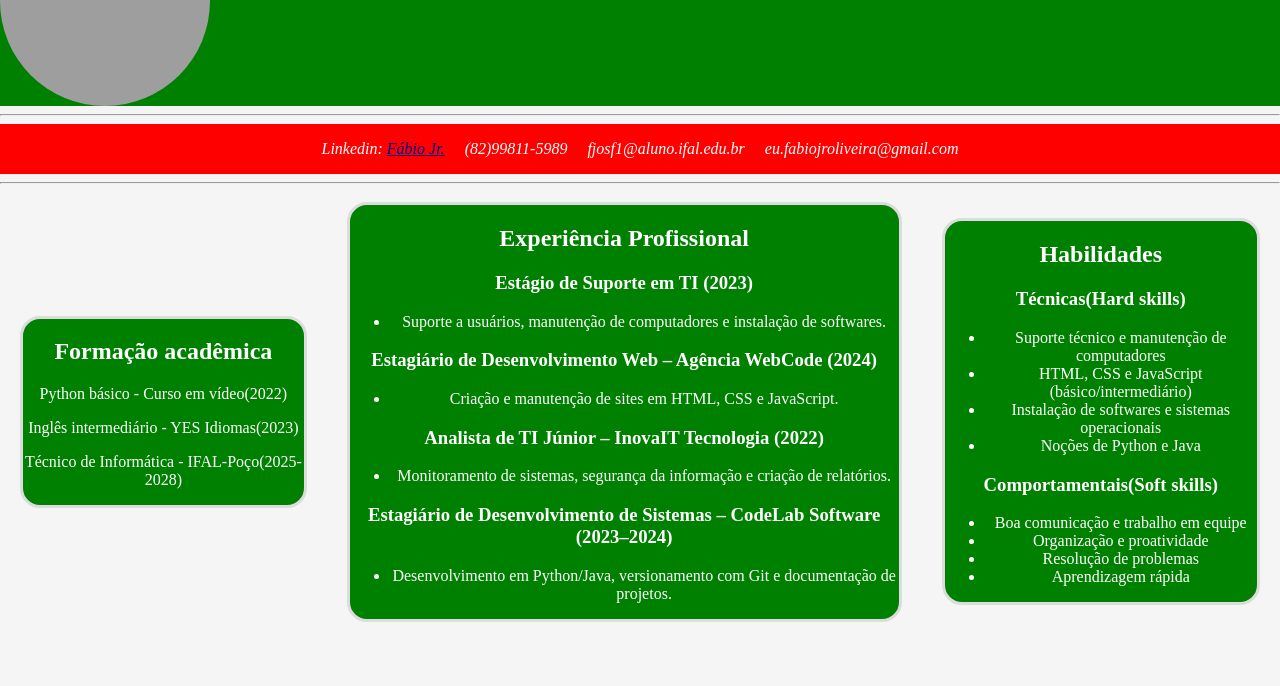
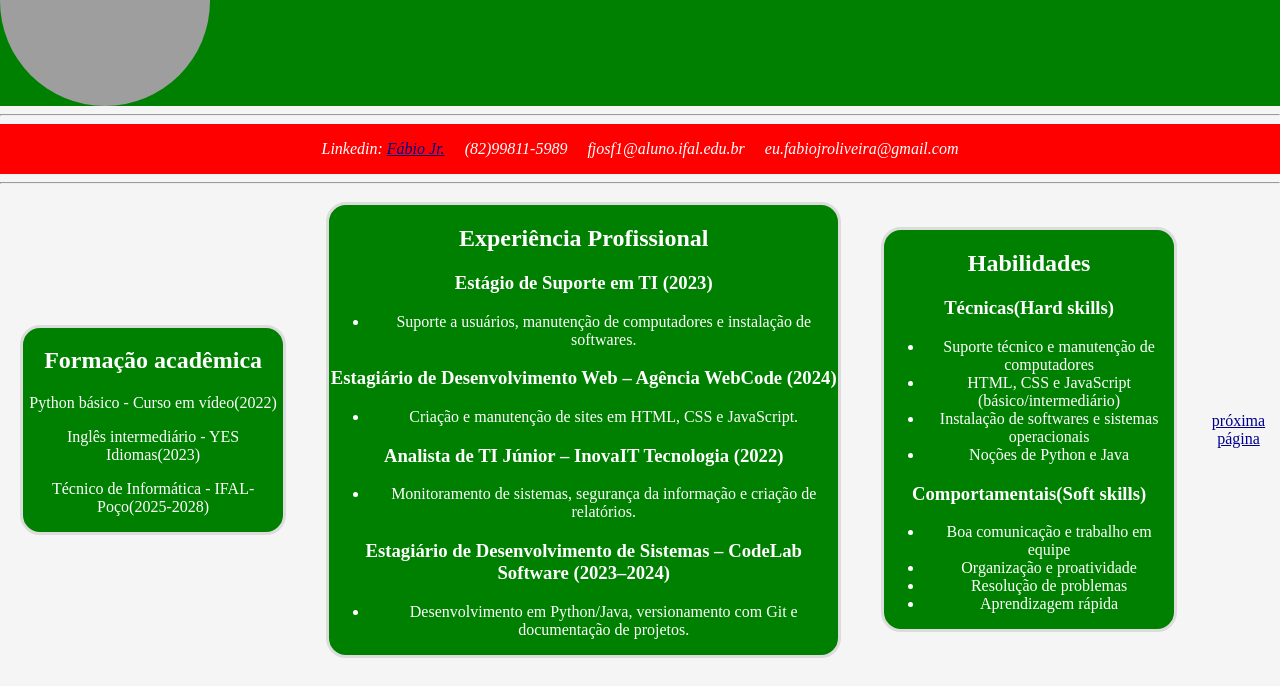
Before and after one commit to fabioJunio2009/fabioJunio2009.github.io, a plain HTML site: page index.html in a window 1280 px wide. Shown: the part 114-800 px from the top of the page. Drawn offline with Linux system fonts and the light colour scheme; grey boxes are pictures that could not be loaded.

Commit message:
Update index.html

```diff
--- a/index.html
+++ b/index.html
@@ -127,6 +127,7 @@
                 </article>
             </div>
        </section>
+        <a href="activity.html">próxima página</a>
     </main>
 </body>
 </html>
```
